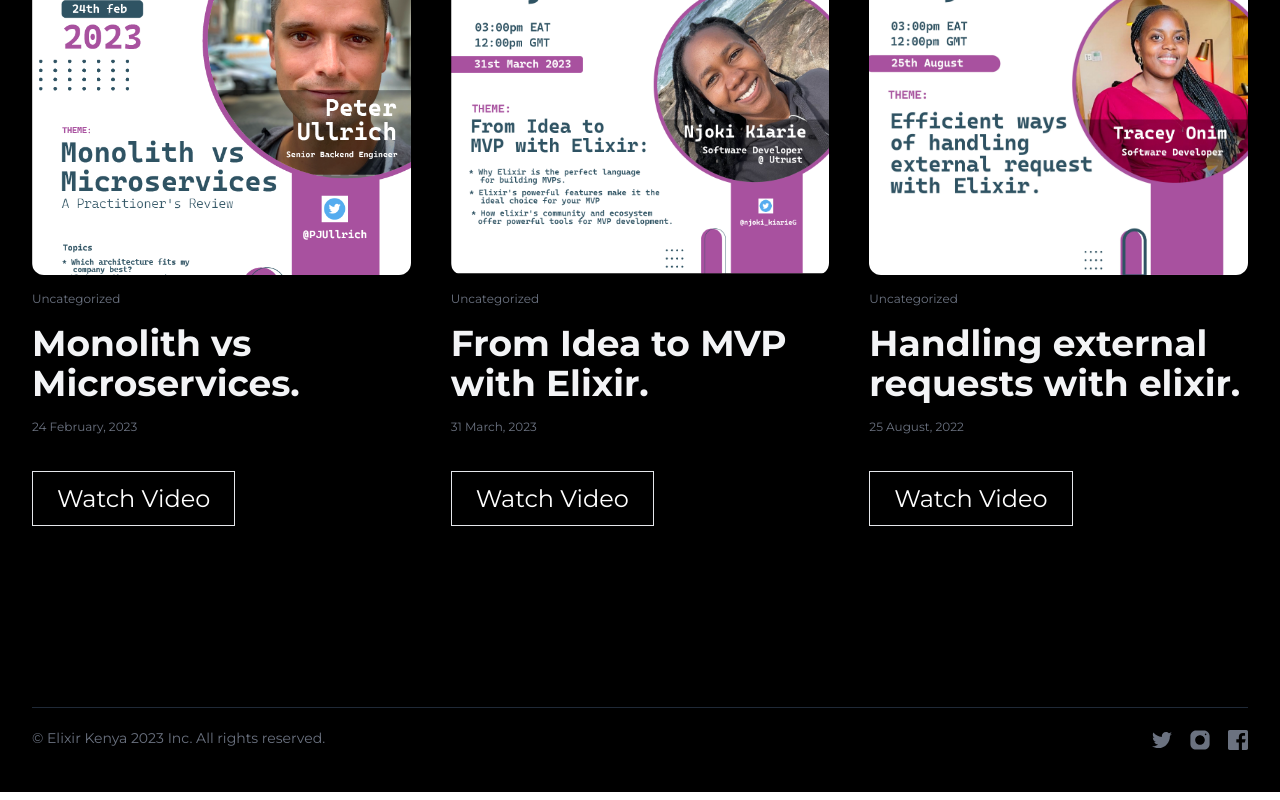
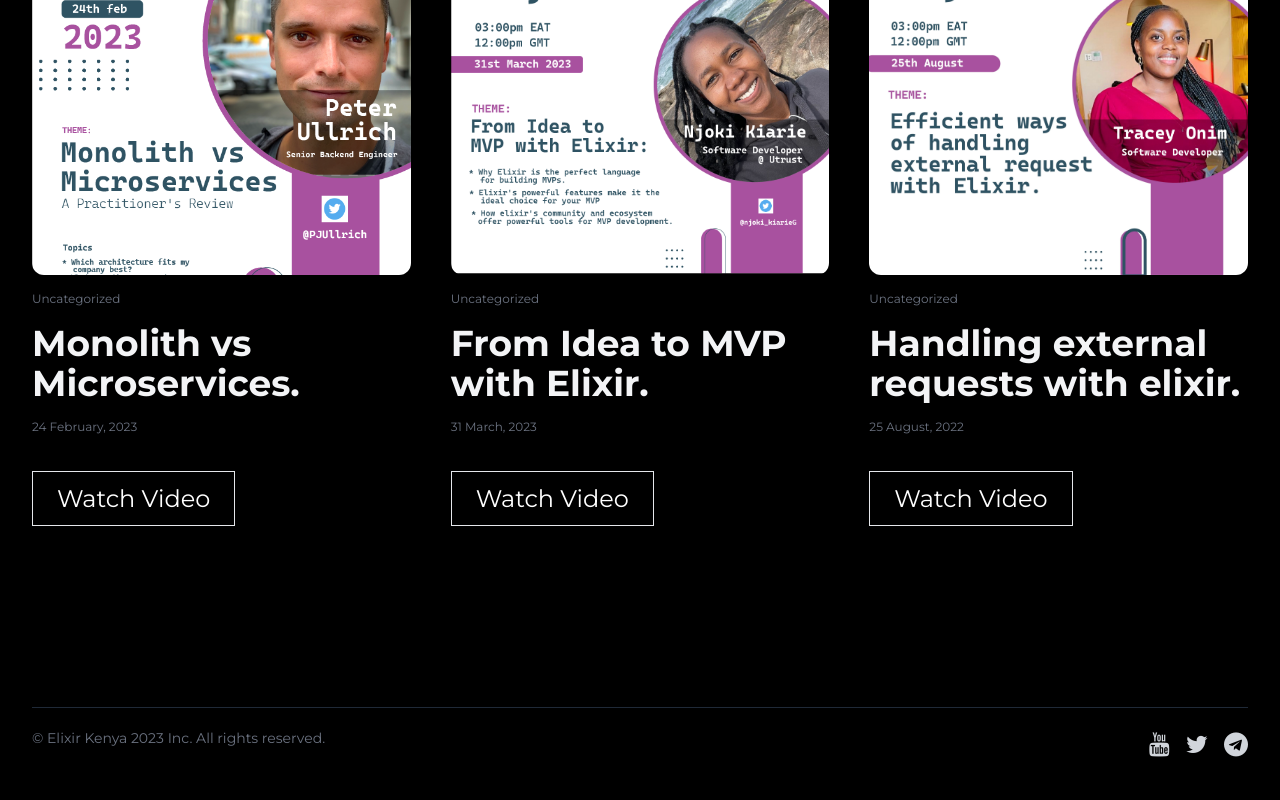
Before and after one commit to Podiihq/elixir-kenya, a React (Vite) app: page / in a window 1280 px wide. Shown: the part 5761-6561 px from the top of the page. Built offline with nearby package versions, Linux system fonts and the light colour scheme.

Commit message:
Added socials

```diff
--- a/package.json
+++ b/package.json
@@ -10,6 +10,7 @@
     "preview": "vite preview"
   },
   "dependencies": {
+    "font-awesome": "^4.7.0",
     "framer-motion": "^10.16.4",
     "react": "^18.2.0",
     "react-dom": "^18.2.0",
--- a/src/components/Footer.tsx
+++ b/src/components/Footer.tsx
@@ -8,29 +8,22 @@ export const Footer = () => {
           </p>
           <div className="flex justify-center lg:justify-normal items-center mt-4 space-x-4 sm:mt-0">
             <a
-              href="/"
-              className="text-gray-500 transition-colors duration-300 hover:text-teal-accent-400"
+              href="https://www.youtube.com/@elixirkenya"
+              className="text-gray-300 hover:text-gray-500"
             >
-              <svg viewBox="0 0 24 24" fill="currentColor" className="h-5">
-                <path d="M24,4.6c-0.9,0.4-1.8,0.7-2.8,0.8c1-0.6,1.8-1.6,2.2-2.7c-1,0.6-2,1-3.1,1.2c-0.9-1-2.2-1.6-3.6-1.6 c-2.7,0-4.9,2.2-4.9,4.9c0,0.4,0,0.8,0.1,1.1C7.7,8.1,4.1,6.1,1.7,3.1C1.2,3.9,1,4.7,1,5.6c0,1.7,0.9,3.2,2.2,4.1 C2.4,9.7,1.6,9.5,1,9.1c0,0,0,0,0,0.1c0,2.4,1.7,4.4,3.9,4.8c-0.4,0.1-0.8,0.2-1.3,0.2c-0.3,0-0.6,0-0.9-0.1c0.6,2,2.4,3.4,4.6,3.4 c-1.7,1.3-3.8,2.1-6.1,2.1c-0.4,0-0.8,0-1.2-0.1c2.2,1.4,4.8,2.2,7.5,2.2c9.1,0,14-7.5,14-14c0-0.2,0-0.4,0-0.6 C22.5,6.4,23.3,5.5,24,4.6z" />
-              </svg>
+              <i className="fa fa-youtube text-2xl"></i>
             </a>
             <a
-              href="/"
-              className="text-gray-500 transition-colors duration-300 hover:text-teal-accent-400"
+              href="https://twitter.com/ElixirKenya"
+              className="text-gray-300 hover:text-gray-500"
             >
-              <svg viewBox="0 0 30 30" fill="currentColor" className="h-6">
-                <circle cx="15" cy="15" r="4" />
-                <path d="M19.999,3h-10C6.14,3,3,6.141,3,10.001v10C3,23.86,6.141,27,10.001,27h10C23.86,27,27,23.859,27,19.999v-10   C27,6.14,23.859,3,19.999,3z M15,21c-3.309,0-6-2.691-6-6s2.691-6,6-6s6,2.691,6,6S18.309,21,15,21z M22,9c-0.552,0-1-0.448-1-1   c0-0.552,0.448-1,1-1s1,0.448,1,1C23,8.552,22.552,9,22,9z" />
-              </svg>
+              <i className="fa fa-twitter text-2xl"></i>
             </a>
             <a
-              href="/"
-              className="text-gray-500 transition-colors duration-300 hover:text-teal-accent-400"
+              href="https://t.me/elixirkenya"
+              className="text-gray-300 hover:text-gray-500"
             >
-              <svg viewBox="0 0 24 24" fill="currentColor" className="h-5">
-                <path d="M22,0H2C0.895,0,0,0.895,0,2v20c0,1.105,0.895,2,2,2h11v-9h-3v-4h3V8.413c0-3.1,1.893-4.788,4.659-4.788 c1.325,0,2.463,0.099,2.795,0.143v3.24l-1.918,0.001c-1.504,0-1.795,0.715-1.795,1.763V11h4.44l-1,4h-3.44v9H22c1.105,0,2-0.895,2-2 V2C24,0.895,23.105,0,22,0z" />
-              </svg>
+              <i className="fa fa-telegram text-2xl"></i>
             </a>
           </div>
         </div>
--- a/src/index.css
+++ b/src/index.css
@@ -5,6 +5,8 @@
 
 /* @import url('https://fonts.googleapis.com/css2?family=Roboto+Condensed:wght@300;400;700&display=swap'); */
 @import url('https://fonts.googleapis.com/css2?family=Montserrat:wght@400;500;600;700;800;900&display=swap');
+/* @import "~font-awesome/css/font-awesome.min.css"; */
+@import "../node_modules/font-awesome/css/font-awesome.min.css";
 
 
 *{
```
Also changed, not shown: 1 other file (tests, documents, lock files or other folders).
